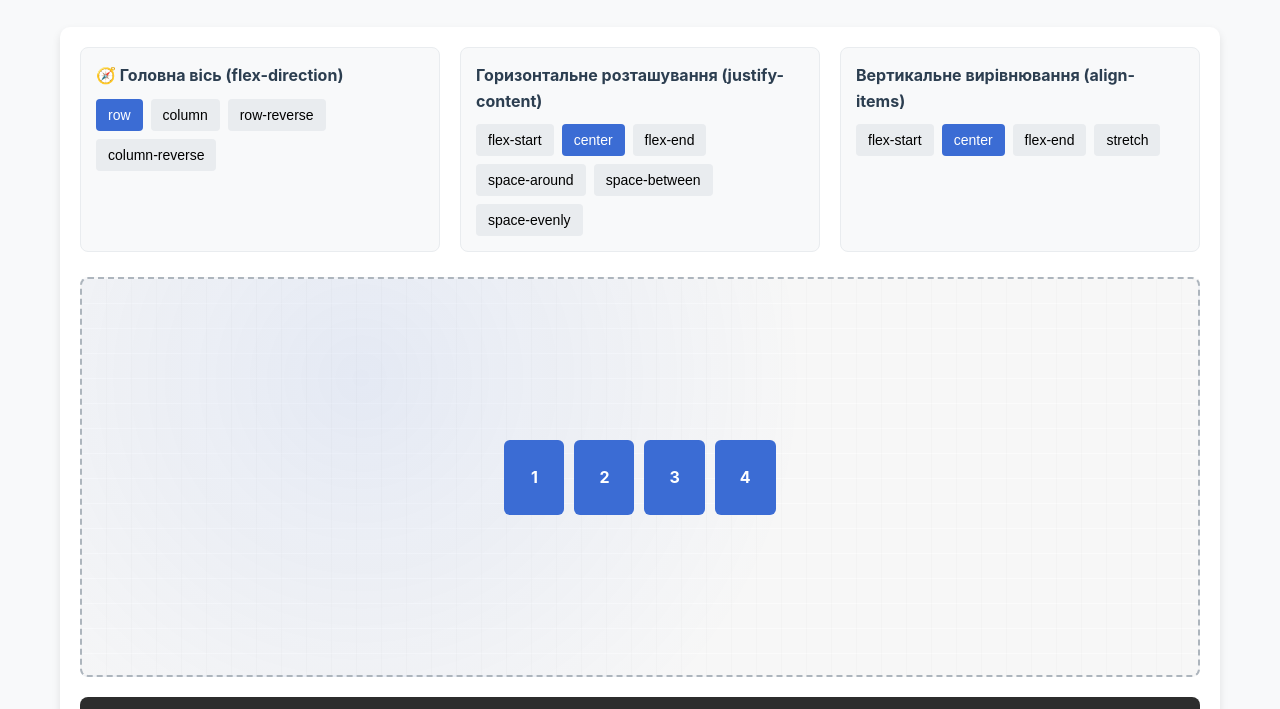
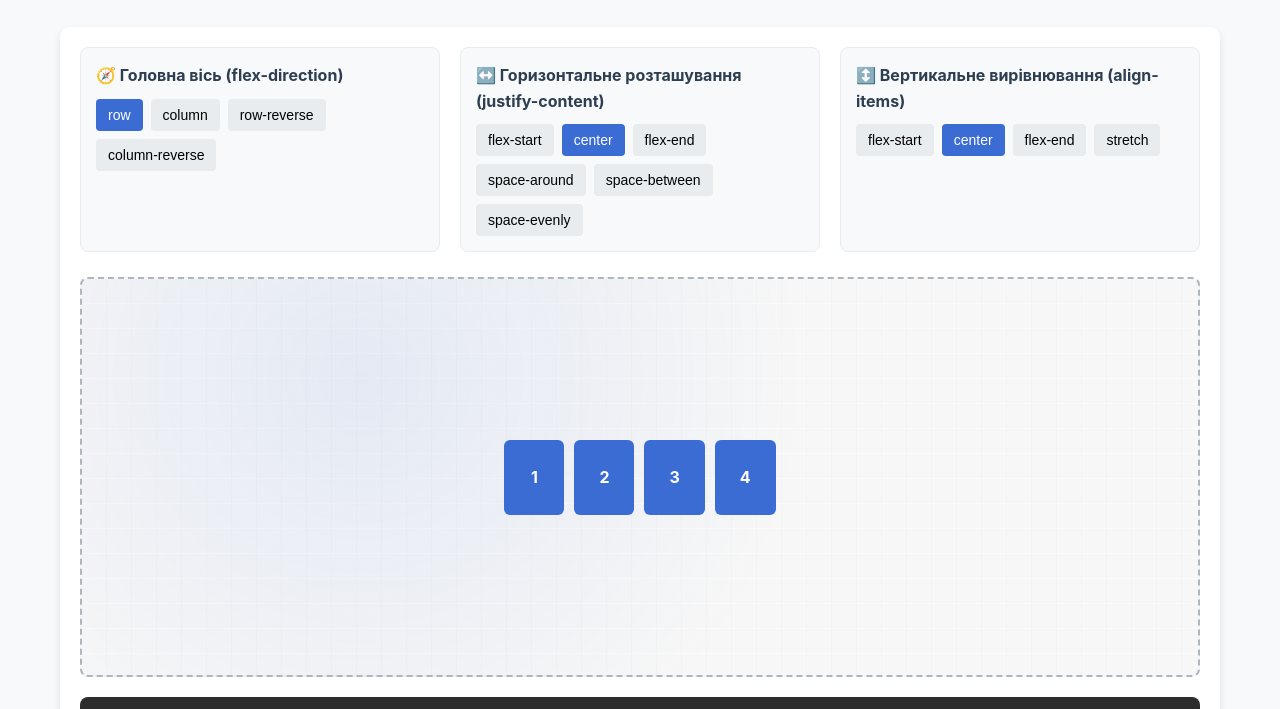
Before and after one commit to vyaskevych/learnHTML, a plain HTML site: page flex_demo_layout.html in a window 1280 px wide. Shown: the part 91-800 px from the top of the page. Drawn offline with Linux system fonts and the light colour scheme.

Commit message:
Add files via upload

```diff
--- a/flex_demo_layout.html
+++ b/flex_demo_layout.html
@@ -350,8 +350,8 @@
 
         // Функція для оновлення міток
         function updateLabels() {
-            const primaryAxis = flexDirection.includes('row') ? 'Горизонтальне' : 'Вертикальне';
-            const secondaryAxis = flexDirection.includes('row') ? 'Вертикальне' : 'Горизонтальне';
+            const primaryAxis = flexDirection.includes('row') ? '↔️ Горизонтальне' : '↕️ Вертикальне';
+            const secondaryAxis = flexDirection.includes('row') ? '↕️ Вертикальне' : '↔️ Горизонтальне';
 
             justifyContentLabel.textContent = `${primaryAxis} розташування (justify-content)`;
             alignItemsLabel.textContent = `${secondaryAxis} вирівнювання (align-items)`;
```
